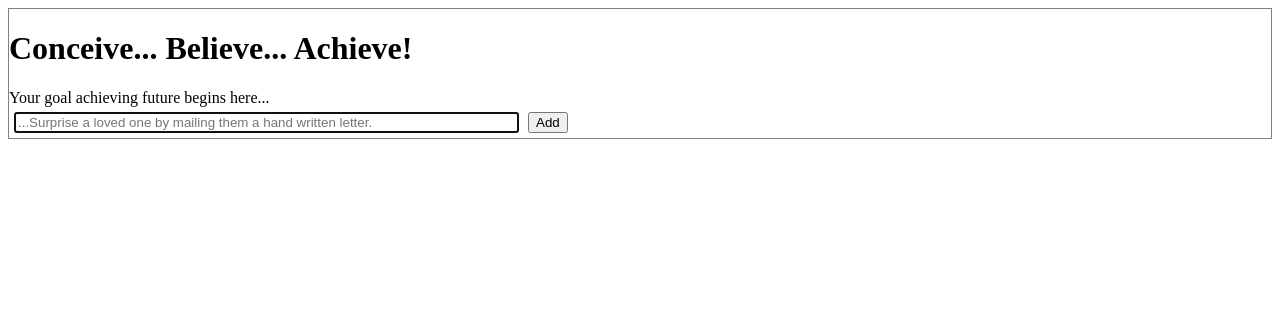
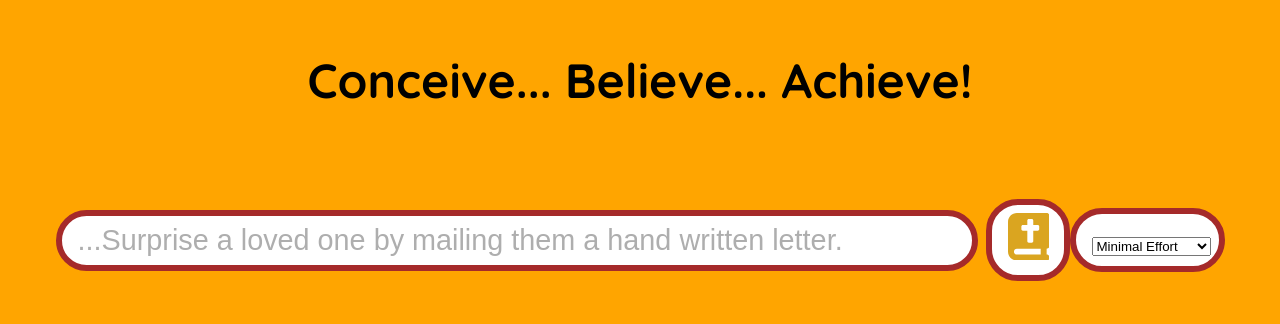
Before and after one commit to instinct-truster/jfdi, a plain HTML site: page index.html in a window 1280 px wide. Drawn offline with Linux system fonts and the light colour scheme.

Commit message:
Added some styling and color

```diff
--- a/index.html
+++ b/index.html
@@ -3,6 +3,11 @@
   <head>
     <meta charset="UTF-8" />
     <meta name="viewport" content="width=device-width, initial-scale=1.0" />
+    <link rel="preconnect" href="https://fonts.googleapis.com" />
+    <link rel="preconnect" href="https://fonts.gstatic.com" crossorigin />
+    <link
+      href="https://fonts.googleapis.com/css2?family=Quicksand:wght@300;400;700&display=swap"
+      rel="stylesheet" />
     <link rel="stylesheet" href="styles.css" />
     <script src="main.js" defer></script>
     <title>JFDI</title>
@@ -11,14 +16,37 @@
     <header>
       <h1>Conceive... Believe... Achieve!</h1>
     </header>
-    <label>Your goal achieving future begins here...<br /></label>
-    <input
-      type="text"
-      id="fresh"
-      size="60"
-      placeholder="Your future starts here..."
-      autofocus />
-    <button id="submit-button">Add</button>
+
+    <form action="">
+      <input
+        class="goal-input"
+        type="text"
+        id="fresh"
+        size="50"
+        placeholder="Your future starts here..." />
+      <button>
+        <svg
+          xmlns="http://www.w3.org/2000/svg"
+          width="3rem"
+          height="auto"
+          viewBox="0 0 448 512">
+          <path
+            fill="currentColor"
+            d="M96 0C43 0 0 43 0 96v320c0 53 43 96 96 96h320c17.7 0 32-14.3 32-32s-14.3-32-32-32v-64c17.7 0 32-14.3 32-32V32c0-17.7-14.3-32-32-32H96zm0 384h256v64H96c-17.7 0-32-14.3-32-32s14.3-32 32-32zM208 80c0-8.8 7.2-16 16-16h32c8.8 0 16 7.2 16 16v48h48c8.8 0 16 7.2 16 16v32c0 8.8-7.2 16-16 16h-48v112c0 8.8-7.2 16-16 16h-32c-8.8 0-16-7.2-16-16V192h-48c-8.8 0-16-7.2-16-16v-32c0-8.8 7.2-16 16-16h48V80z" />
+        </svg>
+      </button>
+      <div class="select">
+        <select name="goal-types" id="filter-goal-types">
+          <option value="minimal-effort">Minimal Effort</option>
+          <option value="significant-effort">Significant Effort</option>
+          <option value="long-term">Long Term</option>
+        </select>
+      </div>
+    </form>
+    <div class="goals-container">
+      <ul class="goal-list"></ul>
+    </div>
+
     <div id="goal-list"></div>
   </body>
 </html>
--- a/main.js
+++ b/main.js
@@ -5,7 +5,7 @@ const freshIdeas = [
   "...Lace up your favorite shoes and head out for a run at dusk.",
   "...Enjoy a sample from the Bible's wisdom and apply it to your day.",
   "...Surprise a loved one by mailing them a hand written letter.",
-  "...Widdle a small piece of wood into a figurine heirloom.",
+  "...Whittle a small piece of wood into a figurine heirloom.",
   "...Brighten a stranger's mood with a smile and a nod.",
 ];
 function newFreshIdea() {
@@ -14,7 +14,7 @@ function newFreshIdea() {
 }
 newFreshIdea();
 
-const submitButton = document.querySelector("#submit-button");
+const submitButton = document.querySelector("#goal-submit-button");
 
 function handleSubmit() {
   const goalDiv = document.querySelector("#goal-list");
--- a/styles.css
+++ b/styles.css
@@ -1,7 +1,50 @@
-body {
-  border: solid 1px grey;
+* {
+  margin: 0;
+  padding: 0;
+  box-sizing: border-box;
 }
 
-input {
-  margin: 5px;
+body {
+  background-color: orange;
+  font-family: "Quicksand", sans-serif;
+  min-height: 100vh;
 }
+
+header {
+  font-size: 1.5rem;
+}
+
+header,
+form {
+  min-height: 20vh;
+  display: flex;
+  justify-content: center;
+  align-items: center;
+}
+
+::placeholder {
+  color: rgb(174, 174, 174);
+}
+
+form input,
+form button,
+.select {
+  padding: 0.5rem;
+  padding-left: 1rem;
+  font-size: 1.8rem;
+  border: 6px solid brown;
+  background: white;
+  border-radius: 2rem;
+}
+
+svg {
+  padding-right: 0.4rem;
+}
+
+form button {
+  color: goldenrod;
+  background: white;
+  cursor: pointer;
+  transition: all 0.3 ease;
+  margin-left: 0.5rem;
+}
```
